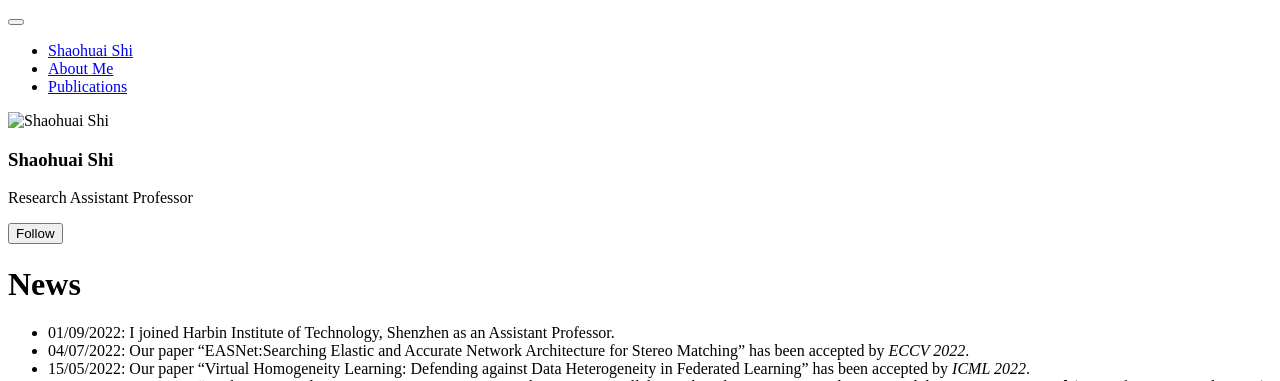
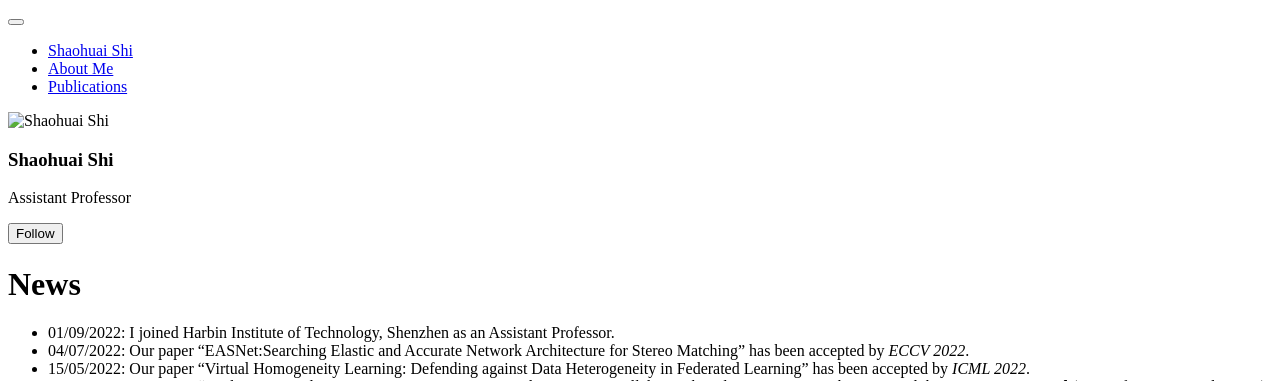
Before and after one commit to shaohuais/shaohuais.github.io, a Jekyll site: the page built from _pages/about.md, in a window 1280 px wide. Shown: the top 381 px of the page. Built offline with Jekyll 4.4.1, drawn with Linux system fonts in a browser that asks for light colours; a script bundle is joined from its source files by our own code; part of the change alters nothing that is shown.

Commit message:
revise config

```diff
--- a/_config.yml
+++ b/_config.yml
@@ -13,7 +13,7 @@ name                     : &name "Shaohuai Shi"
 description              : &description "personal description"
 url                      : shaohuais.github.io # the base hostname & protocol for your site e.g. "https://mmistakes.github.io"
 baseurl                  : "" # the subpath of your site, e.g. "/blog"
-repository               : "shyhuai/shaohuais.github.io"
+repository               : "shaohuais/shaohuais.github.io"
 teaser                   :  # filename of teaser fallback teaser image placed in /images/, .e.g. "500x300.png"
 breadcrumbs              : false # true, false (default)
 words_per_minute         : 160
@@ -82,12 +82,12 @@ analytics:
 author:
   name             : "Shaohuai Shi"
   avatar           : "profile.png"
-  bio              : "Research Assistant Professor"
-  location         : "Office: Room 2538, Academic Building"
-  employer         : "Department of Computer Science & Engineering, HKUST"
+  bio              : "Assistant Professor"
+  location         : "Office: Building L"
+  employer         : "School of Computer Science and Technology, HITSZ"
   pubmed           :
   googlescholar    : "https://scholar.google.com.hk/citations?user=Wr4B6fQAAAAJ&hl=en"
-  email            : "shaohuais@cse.ust.hk"
+  email            : "shaohuais@hit.edu.cn"
   researchgate     :
   uri              :
   bitbucket        :
```
